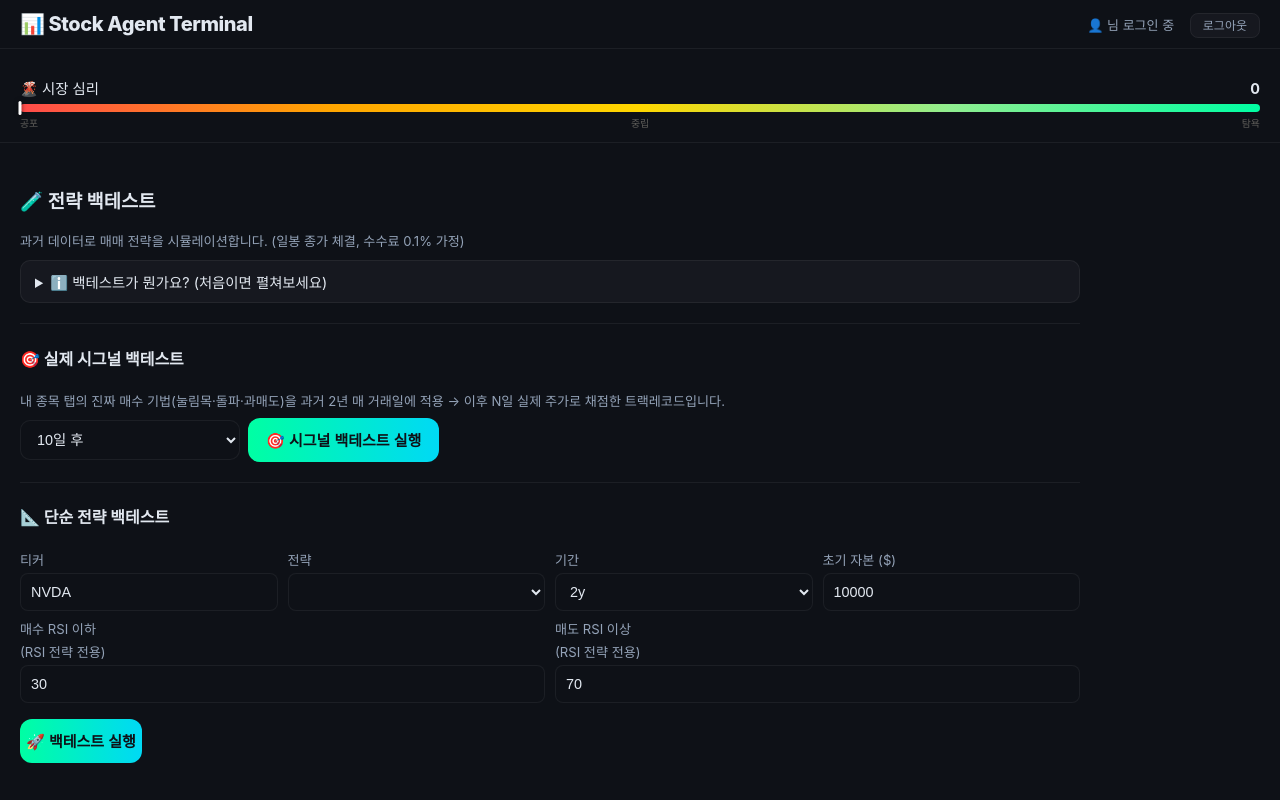
After one commit to in3hong3/Stock_Agent, a FastAPI app: template web/templates/backtest.html in a window 1280 px wide. The commit adds this page. Run offline with FastAPI, Linux system fonts and the light colour scheme; the template is opened without the code that fills it, so the values that code supplies are empty; some libraries are stand-ins or nearby versions; some web fonts are replaced.

Commit message:
FastAPI 이전 Phase 1 완료 — 백테스트 탭
- web/services/backtest.py: backtester(단순전략)+signal_backtest(실제시그널) 재사용
- st.line_chart/st.area_chart → 서버 생성 인라인 SVG(자산곡선·낙폭), 외부 JS 라이브러리 0
- 두 백테스트 모두 HTMX POST(/t/backtest/signal, /simple)로 fragment 결과
- 검증: 실제 NVDA 2년 RSI 백테스트로 SVG 차트·지표 생성 확인
- 이로써 Phase 1 읽기전용 5탭(데일리·핫섹터·AI신호·주간리포트·백테스트) 전부 완료

Co-Authored-By: Claude Opus 4.8 <noreply@anthropic.com>

```diff
--- a/web/main.py
+++ b/web/main.py
@@ -24,6 +24,7 @@ from web.auth import (
 from web.deps import get_current_user, optional_user
 from web.services import (
     market, paper as paper_svc, hot as hot_svc, ml as ml_svc, weekly as weekly_svc,
+    backtest as bt_svc,
 )
 
 _BASE = Path(__file__).resolve().parent
@@ -167,6 +168,29 @@ async def tab_weekly_regen(request: Request, uid: str = Depends(get_current_user
     return templates.TemplateResponse(request, "_weekly_report.html", ctx)
 
 
+# ── 백테스트 탭 ──
+@app.get("/t/backtest", response_class=HTMLResponse)
+async def tab_backtest(request: Request, uid: str = Depends(get_current_user)):
+    ctx = _shell_ctx(uid, active="backtest")
+    ctx["strategies"] = bt_svc.strategies()
+    return templates.TemplateResponse(request, "backtest.html", ctx)
+
+
+@app.post("/t/backtest/signal", response_class=HTMLResponse)
+async def tab_backtest_signal(request: Request, horizon: int = Form(10),
+                              uid: str = Depends(get_current_user)):
+    return templates.TemplateResponse(request, "_bt_signal.html", {"sig": bt_svc.run_signal(horizon)})
+
+
+@app.post("/t/backtest/simple", response_class=HTMLResponse)
+async def tab_backtest_simple(request: Request, ticker: str = Form("NVDA"),
+                              strategy: str = Form("rsi"), period: str = Form("2y"),
+                              capital: int = Form(10000), rsi_buy: int = Form(30),
+                              rsi_sell: int = Form(70), uid: str = Depends(get_current_user)):
+    bt = bt_svc.run_simple(ticker, strategy, period, capital, rsi_buy, rsi_sell)
+    return templates.TemplateResponse(request, "_bt_simple.html", {"bt": bt})
+
+
 # ── 아직 이전 안 된 탭 — 셸만 표시 (플레이스홀더) ──
 @app.get("/t/{tab_key}", response_class=HTMLResponse)
 async def tab_placeholder(request: Request, tab_key: str, uid: str = Depends(get_current_user)):
--- a/web/static/style.css
+++ b/web/static/style.css
@@ -233,3 +233,13 @@ h5 { margin: 6px 0; font-size: 0.95rem; }
 .sent-bar { display: flex; height: 10px; border-radius: 5px; overflow: hidden; background: #1e293b; min-width: 100px; }
 .sent-bar span { display: block; height: 100%; }
 @media (max-width: 640px) { .top-row { grid-template-columns: 1fr; } .top-score { text-align: left; } }
+
+/* ── 백테스트 ── */
+.bt-grid { display: grid; grid-template-columns: repeat(auto-fit, minmax(160px, 1fr)); gap: 10px; margin: 8px 0; }
+.bt-grid label, .bt-form > label { display: flex; flex-direction: column; gap: 4px; font-size: 0.82rem; color: var(--muted); }
+.bt-grid input, .bt-grid select {
+  height: 38px; padding: 0 10px; border-radius: 8px; background: var(--bg);
+  color: var(--text); border: 1px solid var(--border); font-size: 0.9rem;
+}
+.chart-box { background: var(--card); border: 1px solid var(--border); border-radius: 10px; padding: 12px; margin: 8px 0; }
+.chart-svg { width: 100%; height: 200px; display: block; }
--- /dev/null
+++ b/web/templates/backtest.html
@@ -0,0 +1,50 @@
+{% extends "shell.html" %}
+{% block content %}
+<h3>🧪 전략 백테스트</h3>
+<div class="muted-sm">과거 데이터로 매매 전략을 시뮬레이션합니다. (일봉 종가 체결, 수수료 0.1% 가정)</div>
+
+<details class="news-card" style="margin-top:10px;">
+  <summary>ℹ️ 백테스트가 뭔가요? (처음이면 펼쳐보세요)</summary>
+  <div class="muted-sm" style="margin-top:6px;">
+    <b>한 줄 요약</b>: "타임머신 타고 과거로 가서, 이 매매 규칙대로만 사고팔았으면 지금 얼마였을까?"를 가상으로 돌려보는 도구예요.<br>
+    가장 중요한 건 <b>Buy & Hold(그냥 사서 묻어두기)와의 비교</b> — 전략 수익률이 그보다 높아야 사고판 보람이 있습니다.
+    (대부분 단순 전략은 그냥 묻어두는 걸 못 이깁니다.)
+  </div>
+</details>
+
+{# 🎯 실제 시그널 백테스트 #}
+<hr class="sep">
+<h4>🎯 실제 시그널 백테스트</h4>
+<div class="muted-sm">내 종목 탭의 진짜 매수 기법(눌림목·돌파·과매도)을 과거 2년 매 거래일에 적용 → 이후 N일 실제 주가로 채점한 트랙레코드입니다.</div>
+<form class="inline-form" hx-post="/t/backtest/signal" hx-target="#sig-out" hx-swap="innerHTML"
+      hx-disabled-elt="button" hx-indicator="#sig-ind">
+  <select name="horizon">
+    <option value="5">5일 후</option>
+    <option value="10" selected>10일 후</option>
+    <option value="20">20일 후</option>
+  </select>
+  <button class="btn-primary" type="submit">🎯 시그널 백테스트 실행</button>
+</form>
+<div id="sig-ind" class="htmx-indicator muted-sm" style="padding:8px;">📊 20+종목 × 2년 백테스트 중… (수십 초 소요)</div>
+<div id="sig-out"></div>
+
+{# 📐 단순 전략 백테스트 #}
+<hr class="sep">
+<h4>📐 단순 전략 백테스트</h4>
+<form class="bt-form" hx-post="/t/backtest/simple" hx-target="#simple-out" hx-swap="innerHTML"
+      hx-disabled-elt="button" hx-indicator="#simple-ind">
+  <div class="bt-grid">
+    <label>티커<input type="text" name="ticker" value="NVDA"></label>
+    <label>전략<select name="strategy">{% for s in strategies %}<option value="{{ s.key }}">{{ s.label }}</option>{% endfor %}</select></label>
+    <label>기간<select name="period"><option>1y</option><option selected>2y</option><option>5y</option><option>10y</option></select></label>
+    <label>초기 자본 ($)<input type="number" name="capital" value="10000" min="100" step="1000"></label>
+  </div>
+  <div class="bt-grid">
+    <label>매수 RSI 이하 <span class="muted-sm">(RSI 전략 전용)</span><input type="number" name="rsi_buy" value="30" min="10" max="50"></label>
+    <label>매도 RSI 이상 <span class="muted-sm">(RSI 전략 전용)</span><input type="number" name="rsi_sell" value="70" min="50" max="90"></label>
+  </div>
+  <button class="btn-primary" type="submit" style="margin-top:8px;">🚀 백테스트 실행</button>
+</form>
+<div id="simple-ind" class="htmx-indicator muted-sm" style="padding:8px;">📉 백테스트 계산 중…</div>
+<div id="simple-out"></div>
+{% endblock %}
```
Also changed, not shown: docs/migration_parity_checklist.md (+7 -6 lines), web/services/backtest.py (added, +112 -0 lines), web/templates/_bt_signal.html (added, +14 -0 lines), web/templates/_bt_simple.html (added, +32 -0 lines).
